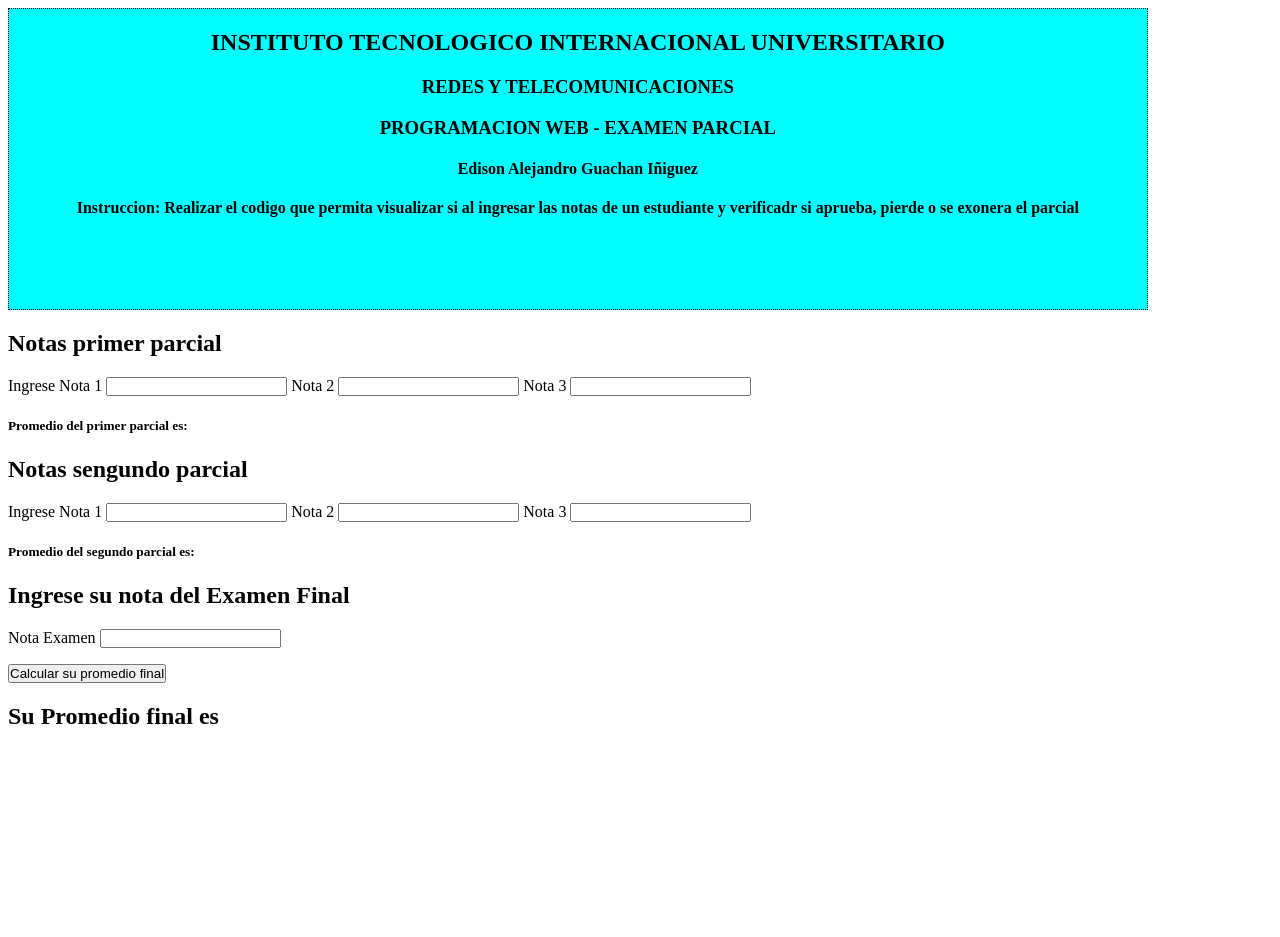
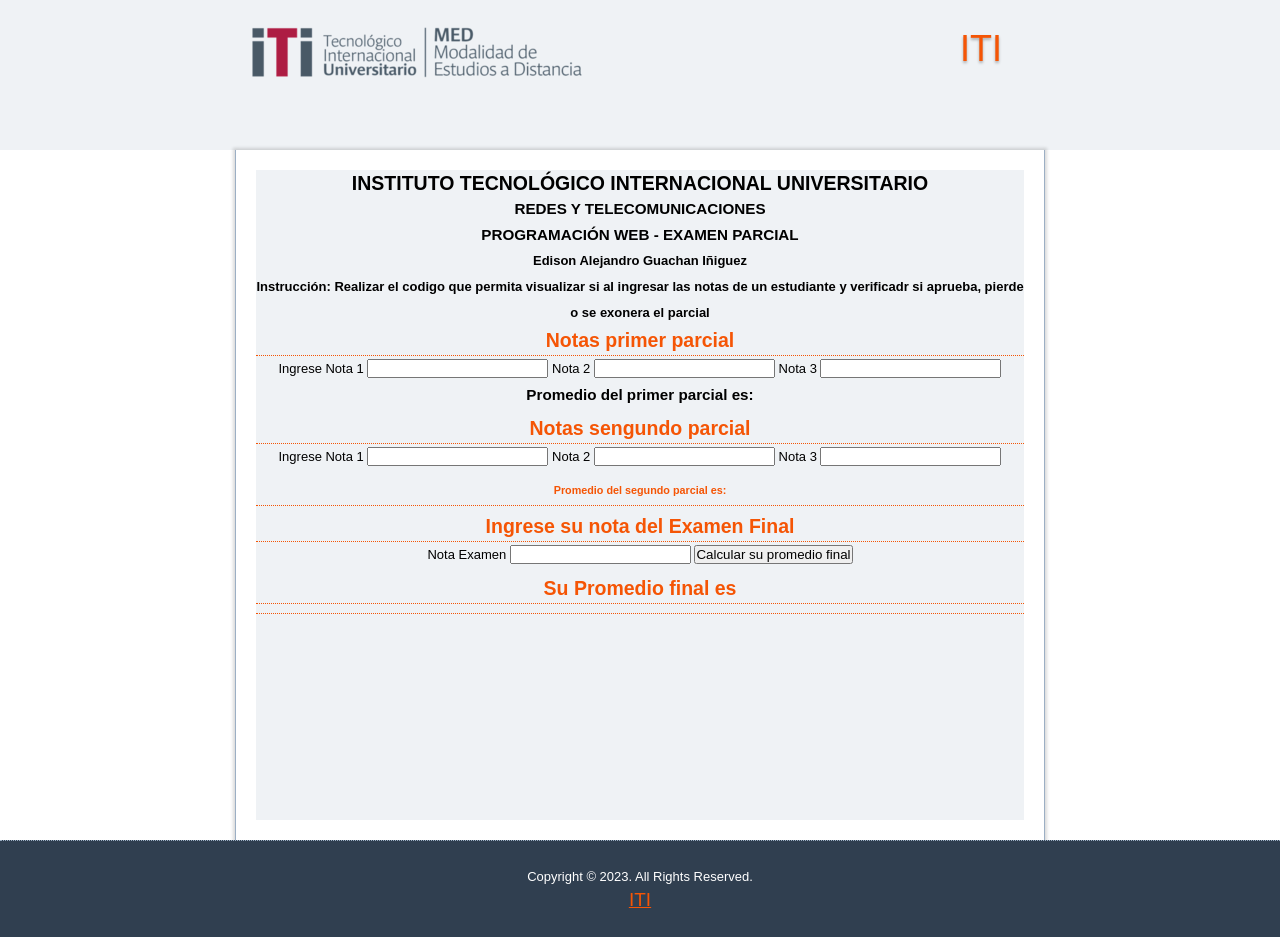
Before and after one commit to edisonalejo87/programacion_web, a plain HTML site: page examen/ejercicio.html in a window 1280 px wide. Before the commit the page ends 800 px from the top, so only its background shows below. Drawn offline with Linux system fonts and the light colour scheme.

Commit message:
examen parcial

```diff
--- a/examen/ejercicio.html
+++ b/examen/ejercicio.html
@@ -7,18 +7,27 @@
     <link rel="stylesheet" href="style.css">
 </head>
 <body>
-<div class="container">
-    <center>
-        <h2>INSTITUTO TECNOLOGICO INTERNACIONAL UNIVERSITARIO</h1>
+    <div id="main">
+        <header class="header">
+            <div class="shapes">
+                <div class="logo" style="left: 20%;top: 18.45px;/* margin-left: 0px !important; */"></div>
+                    </div>
+        <h1 class="headline" style="left: 75%; top: 30.82px; margin-left: 0px !important;">
+            <a href="">ITI</a>
+        </h1>
+        </header>
+        <div class="sheet">
+            <div class="header_tit">
+        <h2>INSTITUTO TECNOLÓGICO INTERNACIONAL UNIVERSITARIO</h1>
         <h3>REDES Y TELECOMUNICACIONES</h2>
-        <h3>PROGRAMACION WEB - EXAMEN PARCIAL</h2>
+        <h3>PROGRAMACIÓN WEB - EXAMEN PARCIAL</h2>
         <h4>Edison Alejandro Guachan Iñiguez</h2>
-        <h4>Instruccion: Realizar el codigo que permita visualizar si al ingresar las notas de un estudiante y verificadr si aprueba, pierde o se exonera el parcial</h3>
-    </center>
+        <h4>Instrucción: Realizar el codigo que permita visualizar si al ingresar las notas de un estudiante y verificadr si aprueba, pierde o se exonera el parcial</h3>
+        </div>
 
+    <div class="bloq">
 
-    </div>
-    <h2>Notas primer parcial</h2>
+        <h2 class="eventos">Notas primer parcial</h2>
 
     <form action="">
         <label>
@@ -36,13 +45,12 @@
         </label>
         <!-- <button type="submit"  id="enviar"> Enviar </button>  -->
     </form>
-    <h5 class="eventos">Promedio del primer parcial es: </h5>
+
+    <h3> Promedio del primer parcial es: </h3>
     <p id="res1p"></p>
 
-    <h2 class="eventos">Notas sengundo parcial</h2>
+    <h2 class="eventos"> Notas sengundo parcial</h2>
 
-
-    </p>
     <form action="">
             <label>
                 Ingrese Nota 1
@@ -63,20 +71,27 @@
     <p id="res2p"></p>
 
     <h2 class="eventos">Ingrese su nota del Examen Final</h2>
-        <form action="">
       <label>
               Nota Examen
                 <input type="text" name="" id="txt_examen">
       </label>
-  <p>
+
         <button type="submit"  id="enviar"> Calcular su promedio final </button>
-</p>
+
     <h2 class="eventos">Su Promedio final es </h2>
     <p id="res3p"></p>
 
-    <p id="mensaje"></p>
-
-
+    <p class="eventos" id="mensaje"></p>
+</div>
+</div>
+<footer class="footer">
+    <div class="footer-inner">
+  <p>Copyright © 2023. All Rights Reserved.<br></p>
+      <p class="page-footer">
+          <span id="art-footnote-links"><a href="https://presencial.itivirtual.edu.ec/" target="_blank">ITI</a> </span>
+      </p>
+    </div>
+  </footer>
 
    <script>
         const nota1 =  document.querySelector("#txt_nota1");
@@ -92,10 +107,12 @@
     const resultado = document.getElementById("res1p");
     const resultado2 = document.getElementById("res2p");
     const resultado3 = document.getElementById("res3p");
-    // let resultado4 = document.getElementById("mensaje");
+
+    const resultado4 = document.getElementById("mensaje");
 
     enviar.addEventListener('click', (e) => {
         e.preventDefault();
+
         const res1p = ((parseFloat(nota1.value) + parseFloat(nota2.value) + parseFloat(nota3.value) ) / 3);
         const res2p = ((parseFloat(nota1p2.value) + parseFloat(nota2p2.value) + parseFloat(nota3p2.value)) / 3);
         const exa = parseFloat(examen.value);
@@ -103,19 +120,20 @@
         // const res3p = (parseFloat(res1p.value) + parseFloat(res2p.value) + parseFloat(examen.value));
         const res3p = ( res1p + res2p + exa ) / 3;
 
+        console.log(res3p);
         resultado.innerHTML = res1p;
         resultado2.innerHTML = res2p;
         resultado3.innerHTML = res3p;
         // resultado4.innerHTML = mensaje2;
-        let mensaje = "";
-                if (resp3 >= 9.5) {
-                mensaje = "Exonerado";
-            } else if (resp3 >= 7) {
-                mensaje = "Aprobado";
-            } else if (resp3 >= 4) {
-                mensaje = "Supletorio";
+
+            if (res3p >= 9.5) {
+                resultado4.innerHTML = "exonerado"
+             } else if (res3p >= 7) {
+                resultado4.innerHTML = "Aprobado"
+             } else if (res3p >= 4) {
+                resultado4.innerHTML = "supletorio"
              } else {
-                mensaje = "Reprobado";
+                resultado4.innerHTML = "Reprobado"
              }
 
 
--- a/examen/style.css
+++ b/examen/style.css
@@ -1,28 +1,272 @@
 *
 {
-    margin: o;
+    margin: 0;
     padding: 0;
+
 }
-.container{
-    width: 90%;
-    height: 300px;
-    background-color: aqua;
-    border: 1px dotted black;
+#main
+{
+   background: #FFFFFF;
+   margin:0 auto;
+   font-size: 13px;
+   font-family: Arial, 'Arial Unicode MS', Helvetica, Sans-Serif;
+   font-weight: normal;
+   font-style: normal;
+   position: relative;
+   width: 100%;
+   min-height: 100%;
+   left: 0;
+   top: 0;
+   cursor:default;
+   overflow:hidden;
+}
+header2{
+    margin: 20px 30px;
     display: flex;
-    justify-content: center
+    /* background-color: aquamarine; */
+    justify-content: space-around;
+    align-items: center;
+
+}
+.header
+{
+   margin:0 auto;
+   background-repeat: no-repeat;
+   height: 150px;
+   position:relative;
+   /*background-image: url('images/header.jpg');*/
+   background-position: center top;
+   background-color: #EFF2F5;
+
+
+}
+.header_tit
+{
+   margin:0 auto;
+   background-repeat: no-repeat;
+   height: 150px;
+   position:relative;
+   /*background-image: url('images/header.jpg');*/
+   background-position: center top;
+   background-color: #EFF2F5;
+   text-align: center;
+   line-height: 2em;
+
+}
+.bloq
+{
+   margin:0 auto;
+   background-repeat: no-repeat;
+position:relative;
+height: 500px;
+   /*background-image: url('images/header.jpg');*/
+   background-position: center top;
+   background-color: #EFF2F5;
+   text-align: center;
+   line-height: 2em;
 
 }
 
-h2 + p{
-    color: red;
+.shapes
+{
+   position: absolute;
+   top: 0;
+   right: 0;
+   bottom: 0;
+   left: 0;
+   overflow: hidden;
+   z-index: 0;
+}
+.logo
+{
+    display: block;
+    left: 3.06%;
+    margin-left: -10px;
+    position: absolute;
+    top: 18px;
+    width: 342px;
+    height: 69px;
+    background-image: url('images/object742920005.png');
+    background-position: 0 0;
+    background-repeat: no-repeat;
+    z-index: 1;
+}
+.headline
+{
+  display: inline-block;
+  position: absolute;
+  min-width: 50px;
+  top: 31px;
+  left: 93.17%;
+  margin-left: -46px !important;
+  line-height: 100%;
+  -webkit-transform: rotate(0deg);
+  -moz-transform: rotate(0deg);
+  -o-transform: rotate(0deg);
+  -ms-transform: rotate(0deg);
+  transform: rotate(0deg);
+  z-index: 101;
+}
+.nav
+{
+   background: #303F50;
+   border-bottom:1px dotted #A3B4C8;
+   margin:0 auto;
+   position: relative;
+   z-index: 499;
+   width: 63%;
+   height: 40px;
+   margin-top: -20px;
+}
+.nav-inner{
+    text-align: right;
+    margin-right: 50px;
+    padding-top: 8px;
+    /* width: 800px; */
+ }
+
+ .sheet
+{
+   background: #FFFFFF;
+   -webkit-box-shadow:0 0 3px 2px rgba(0, 0, 0, 0.15);
+   -moz-box-shadow:0 0 3px 2px rgba(0, 0, 0, 0.15);
+   box-shadow:0 0 3px 2px rgba(0, 0, 0, 0.15);
+   border:1px solid #9CAFC4;
+   border-top:none;
+   border-bottom:none;
+   margin:0 auto;
+   position:relative;
+   cursor:auto;
+   width: 60%;
+   z-index: auto !important;
+   padding: 20px;
+}
+ul {
+    list-style: none;
+}
+li{
+    display: inline-block;
+    font-size: 18px;
+    /* font-family: 'Courier New', Courier, monospace; */
+    font-family: 'Fira Sans', sans-serif;
+    margin-right: 10px;
+    font-weight: bold;
+
 
 }
+li a {
+    text-decoration: none;
+    color: white;
+}
 
-h2 ~ p{
-    color: red;
+/* nav{
+    display: inline-block ;
+} */
+.img-logo{
+    width: 100px;
+}
+.noticias-container{
+    display: flex;
+    text-align: justify;
+}
+.noticias{
+    /* border: 1px solid black; */
+    padding-left: 10px;
+    padding-right: 10px;
+    padding-top: 10px;
+    padding-bottom: 10px;
+}
+.noticias{
+    /* border: 1px solid black; */
+    padding-left: 10px;
+    padding-right: 10px;
+}
+
+.header{
 
 }
+.contenedor{
+    width: 70%;
+    margin: 0 auto;
+}
+.menu_horizontal{
+    width: 100%;
+    height: 40px;
+    margin: 0 auto;
+    background-color:#303F50;
+    text-decoration: none;
+    color: white;
+    text-align: end;
+}
 
-div > p {
-    color:red
+.footer
+{
+   background: #303F50;
+   border-top:1px dotted #9CAFC4;
+   margin:0 auto;
+   position: relative;
+   color: #FFFFFF;
+   font-size: 13px;
+   font-family: Arial, 'Arial Unicode MS', Helvetica, Sans-Serif;
+   line-height: 175%;
+   text-align: center;
+   padding: 0;
 }
+
+
+.footer-inner
+{
+   margin: 0 auto;
+   width:700px;
+   padding:25px;
+   padding-right: 25px;
+   padding-left: 25px;
+}
+
+.headline,
+.headline a,
+.headline a:link,
+.headline a:visited,
+.headline a:hover
+{
+font-size: 36px;
+font-family: Arial, 'Arial Unicode MS', Helvetica, Sans-Serif;
+font-weight: normal;
+font-style: normal;
+text-decoration: none;
+text-shadow: 0px 2px 3px rgba(0, 0, 0, 0.3);
+  padding: 0;
+  margin: 0;
+  color: #F55505 !important;
+  white-space: nowrap;
+}
+
+.page-footer,
+.page-footer a,
+.page-footer a:link,
+.page-footer a:visited,
+.page-footer a:hover
+{
+   font-family: Arial;
+   font-size: 19px;
+   letter-spacing: normal;
+   word-spacing: normal;
+   font-style: normal;
+   font-weight: normal;
+   text-decoration: underline;
+   color: #F55505;
+}
+
+.ima_articulos{
+    float: left;
+    width: 119px;
+    height: 72px;
+    padding: 7px 7px 7px 7px;
+}
+.eventos{
+    padding: 7px 7px 2px 7px;
+    border-bottom: 1px;
+    border-bottom: 1px dotted;
+    color: #F55505;
+    /* border-bottom: medium dashed blue; */
+}
```
Also changed, not shown: examen/images/object742920005.png (added), examen/images/object742920005_.png (added). Lines whose indentation alone changed are shown as unchanged.
